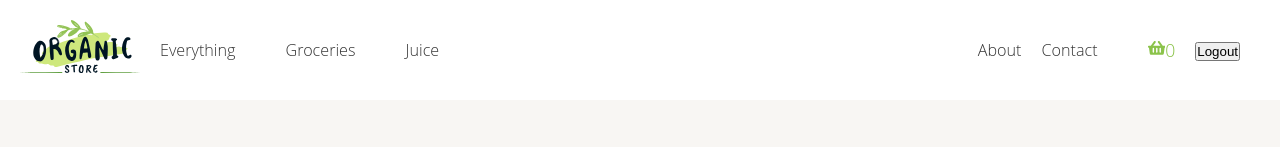
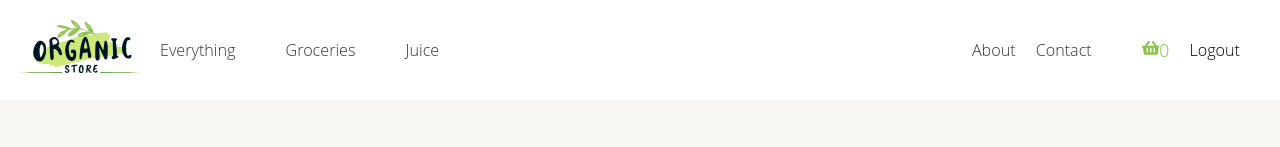
Before and after one commit to Fathima28kousar/enow, a React (Create React App) app in the folder frontend/: page / in a window 1280 px wide. Shown: the top 147 px of the page. Built offline with nearby package versions, Linux system fonts and the light colour scheme; sample sign-in values are in the browser's storage.

Commit message:
changed button to link

```diff
--- a/frontend/src/components/navbar/Navbar.jsx
+++ b/frontend/src/components/navbar/Navbar.jsx
@@ -98,7 +98,7 @@ const Navbar = ({ cart }) => {
               </Link>
             </li>
 
-            {isLog ? (<li><button onClick={handleLogout}>Logout</button></li>) : ( <Link to="/login">Login</Link>)}
+            {isLog ? <Link to="/" onClick={handleLogout}>Logout</Link> : ( <Link to="/login">Login</Link>)}
             {/* <li className={styles.profile}>
               <FaUser />
             </li> */}
```
